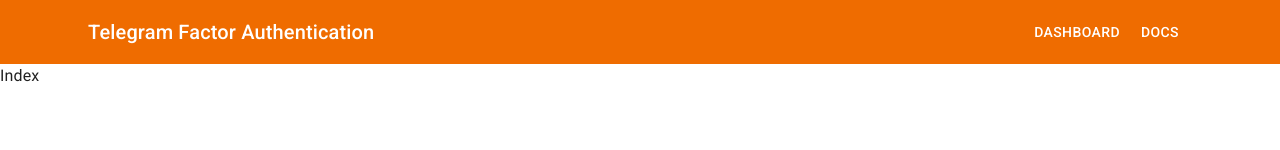
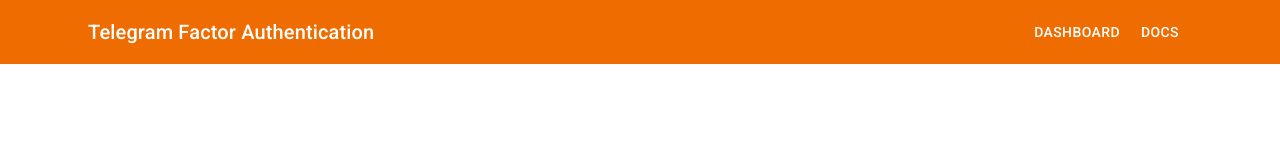
Before and after one commit to tfasoft/website, a React (Create React App) app: page / in a window 1280 px wide. Shown: the top 150 px of the page. Built offline with nearby package versions, Linux system fonts and the light colour scheme; a web font is replaced by a local one.

Commit message:
Theme and add mode

```diff
--- a/src/App.js
+++ b/src/App.js
@@ -6,12 +6,14 @@ import {
     colors as Colors,
 } from "@mui/material";
 import Navbar from "./components/navbar";
+import HomePage from "./pages/home";
 
 function App() {
     const theme = createTheme({
         palette: {
+            mode: "light",
             primary: {
-                main: Colors.orange[800]
+                main: Colors.orange[800],
             }
         }
     });
@@ -22,7 +24,7 @@ function App() {
             <Router>
                 <Navbar/>
                 <Switch>
-                    <Route path="/" exact>Index</Route>
+                    <Route path="/" exact><HomePage /></Route>
                 </Switch>
             </Router>
         </ThemeProvider>
```
